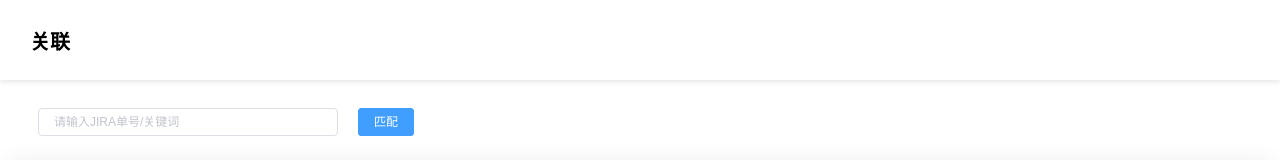
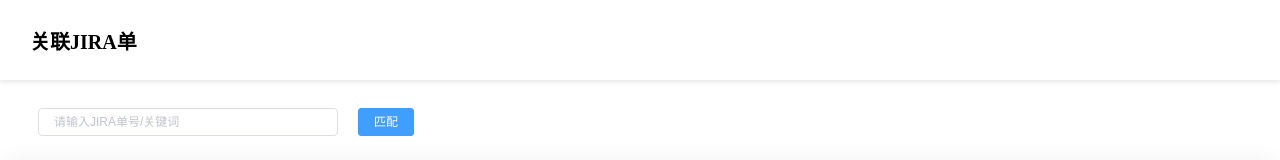
Before and after one commit to wfqdroid/vuedemo, a Vue app: page /guanlian in a window 1280 px wide. Shown: the top 160 px of the page. Built offline with nearby package versions, Linux system fonts and the light colour scheme; what v-charts would draw is missing.

Commit message:
master分支修改代码

```diff
--- a/src/views/guanlian.vue
+++ b/src/views/guanlian.vue
@@ -1,7 +1,7 @@
 <template>
     <div >
         <div class="top_back">
-            <span class="top_back_title">关联</span>
+            <span class="top_back_title">关联JIRA单</span>
         </div>
 
 
```
